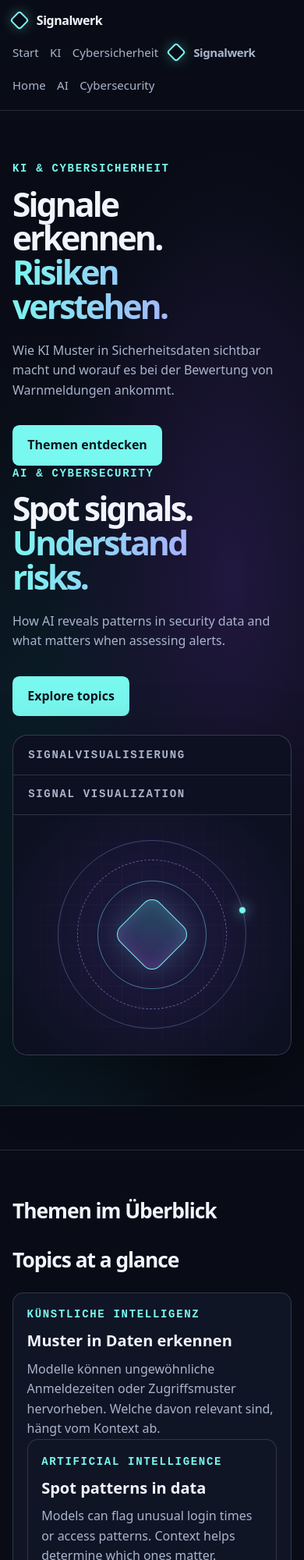
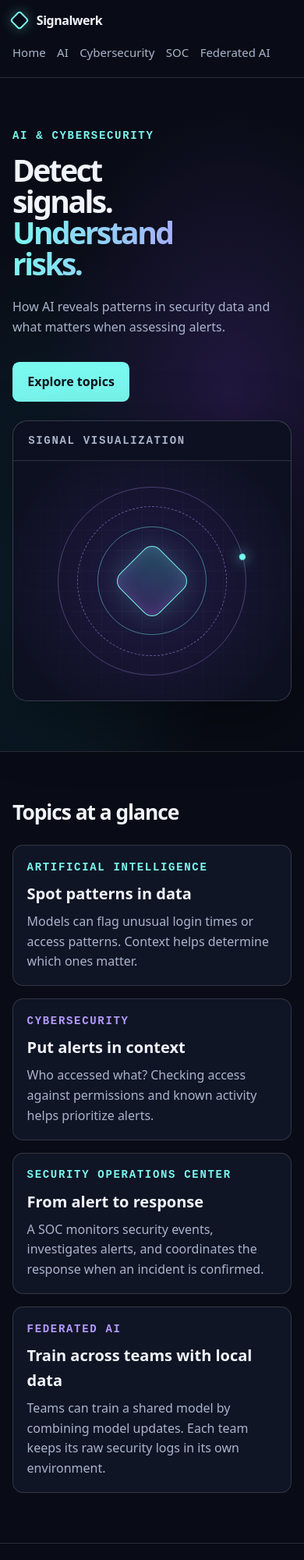
Before and after one commit to ccetinkaya/ccetinkaya.github.io, a plain HTML site: page index.html in a window 390 px wide. Shown: the top 2000 px of the page at 78% size. Drawn offline with Linux system fonts and the light colour scheme.

Commit message:
Added inital index.html english and soc, fedai

```diff
--- a/index.html
+++ b/index.html
@@ -1,12 +1,9 @@
 <!doctype html>
-<html lang="de">
 <html lang="en">
 <head>
 <meta charset="utf-8">
 <meta name="viewport" content="width=device-width, initial-scale=1">
 <meta name="theme-color" content="#090c16">
-<meta name="description" content="Signalwerk – eine Startseite rund um KI und Cybersicherheit.">
-<title>Signalwerk — KI &amp; Cybersicherheit</title>
 <meta name="description" content="Signalwerk – a homepage about AI and cybersecurity.">
 <title>Signalwerk — AI &amp; Cybersecurity</title>
 <style>
@@ -69,7 +66,7 @@
   h2 { margin: 0 0 1.3rem; font-size: clamp(1.65rem, 3vw, 2.35rem); letter-spacing: -.04em; }
   .cards { display: grid; grid-template-columns: repeat(2, minmax(0, 1fr)); gap: 1rem; }
   article { padding: clamp(1.1rem, 3vw, 1.8rem); border: 1px solid var(--line); border-radius: .85rem; background: #101525; }
-  article:nth-child(2) .topic { color: var(--violet); }
+  article:nth-child(even) .topic { color: var(--violet); }
   h3 { margin: .45rem 0; font-size: 1.25rem; }
   article p { color: var(--muted); margin: 0; }
   footer { border-top: 1px solid var(--line); padding-block: 1.3rem; color: var(--muted); }
@@ -81,6 +78,7 @@
   @media (max-width: 480px) {
     .wrap { width: calc(100% - 2rem); }
     .bar { padding-block: .85rem; }
+    h1 { font-size: clamp(2rem, 10vw, 2.65rem); }
     .cards { grid-template-columns: 1fr; }
   }
   @media (prefers-reduced-motion: reduce) {
@@ -90,40 +88,29 @@
 </style>
 </head>
 <body>
-<a class="skip" href="#start">Zum Inhalt</a>
-<header id="oben">
 <a class="skip" href="#home">Skip to content</a>
 <header id="top">
   <div class="wrap bar">
-    <a class="brand" href="#oben"><span class="mark" aria-hidden="true"></span>Signalwerk</a>
-    <nav aria-label="Hauptnavigation">
-      <a href="#start">Start</a>
-      <a href="#ki">KI</a>
-      <a href="#cybersicherheit">Cybersicherheit</a>
     <a class="brand" href="#top"><span class="mark" aria-hidden="true"></span>Signalwerk</a>
     <nav aria-label="Main navigation">
       <a href="#home">Home</a>
       <a href="#ai">AI</a>
       <a href="#cybersecurity">Cybersecurity</a>
+      <a href="#soc">SOC</a>
+      <a href="#federated-ai">Federated AI</a>
     </nav>
   </div>
 </header>
-<main id="start">
 <main id="home">
   <section class="hero" aria-labelledby="hero-title">
     <div class="wrap hero-grid">
       <div>
-        <div class="eyebrow">KI &amp; Cybersicherheit</div>
-        <h1 id="hero-title">Signale erkennen. <span>Risiken verstehen.</span></h1>
-        <p class="intro">Wie KI Muster in Sicherheitsdaten sichtbar macht und worauf es bei der Bewertung von Warnmeldungen ankommt.</p>
-        <a class="button" href="#themen">Themen entdecken</a>
         <div class="eyebrow">AI &amp; Cybersecurity</div>
-        <h1 id="hero-title">Spot signals. <span>Understand risks.</span></h1>
+        <h1 id="hero-title">Detect<br>signals. <span>Understand<br>risks.</span></h1>
         <p class="intro">How AI reveals patterns in security data and what matters when assessing alerts.</p>
         <a class="button" href="#topics">Explore topics</a>
       </div>
       <figure class="panel">
-        <figcaption class="label">Signalvisualisierung</figcaption>
         <figcaption class="label">Signal visualization</figcaption>
         <div class="display" aria-hidden="true">
           <div class="rings"><div class="orbit"></div><div class="core"></div></div>
@@ -131,36 +118,35 @@
       </figure>
     </div>
   </section>
-  <section class="topics" id="themen" aria-labelledby="themen-title">
   <section class="topics" id="topics" aria-labelledby="topics-title">
     <div class="wrap">
-      <h2 id="themen-title">Themen im Überblick</h2>
       <h2 id="topics-title">Topics at a glance</h2>
       <div class="cards">
-        <article id="ki">
-          <div class="topic">Künstliche Intelligenz</div>
-          <h3>Muster in Daten erkennen</h3>
-          <p>Modelle können ungewöhnliche Anmeldezeiten oder Zugriffsmuster hervorheben. Welche davon relevant sind, hängt vom Kontext ab.</p>
         <article id="ai">
           <div class="topic">Artificial intelligence</div>
           <h3>Spot patterns in data</h3>
           <p>Models can flag unusual login times or access patterns. Context helps determine which ones matter.</p>
         </article>
-        <article id="cybersicherheit">
-          <div class="topic">Cybersicherheit</div>
-          <h3>Warnmeldungen einordnen</h3>
-          <p>Wer hat worauf zugegriffen? Der Abgleich mit Berechtigungen und bekannten Aktivitäten hilft, Warnmeldungen zu priorisieren.</p>
         <article id="cybersecurity">
           <div class="topic">Cybersecurity</div>
           <h3>Put alerts in context</h3>
           <p>Who accessed what? Checking access against permissions and known activity helps prioritize alerts.</p>
+        </article>
+        <article id="soc">
+          <div class="topic">Security Operations Center</div>
+          <h3>From alert to response</h3>
+          <p>A SOC monitors security events, investigates alerts, and coordinates the response when an incident is confirmed.</p>
+        </article>
+        <article id="federated-ai">
+          <div class="topic">Federated AI</div>
+          <h3>Train across teams with local data</h3>
+          <p>Teams can train a shared model by combining model updates. Each team keeps its raw security logs in its own environment.</p>
         </article>
       </div>
     </div>
   </section>
 </main>
 <footer>
-  <div class="wrap foot"><span>Signalwerk</span><a href="#oben">Nach oben</a></div>
   <div class="wrap foot"><span>Signalwerk</span><a href="#top">Back to top</a></div>
 </footer>
 </body>
```
